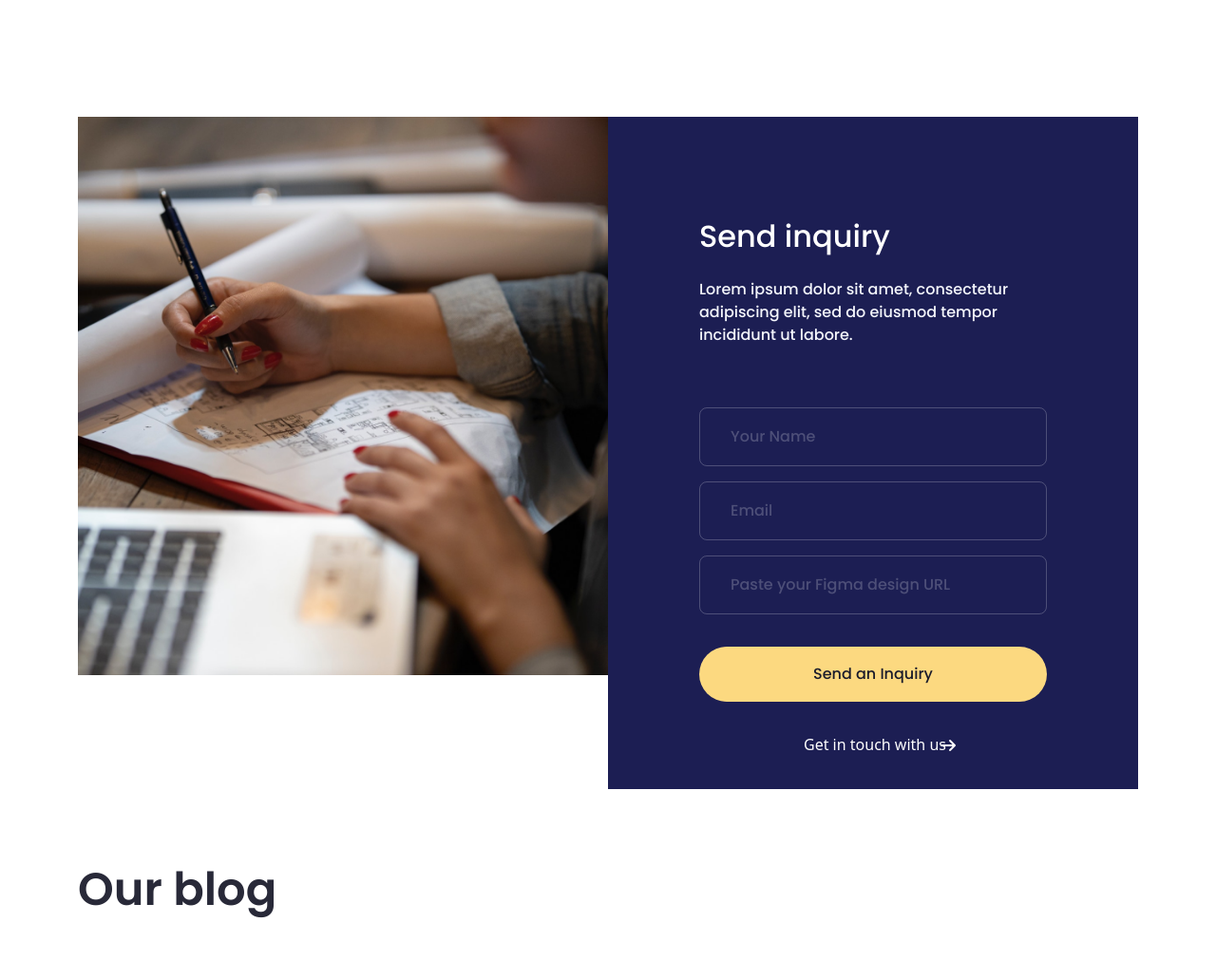
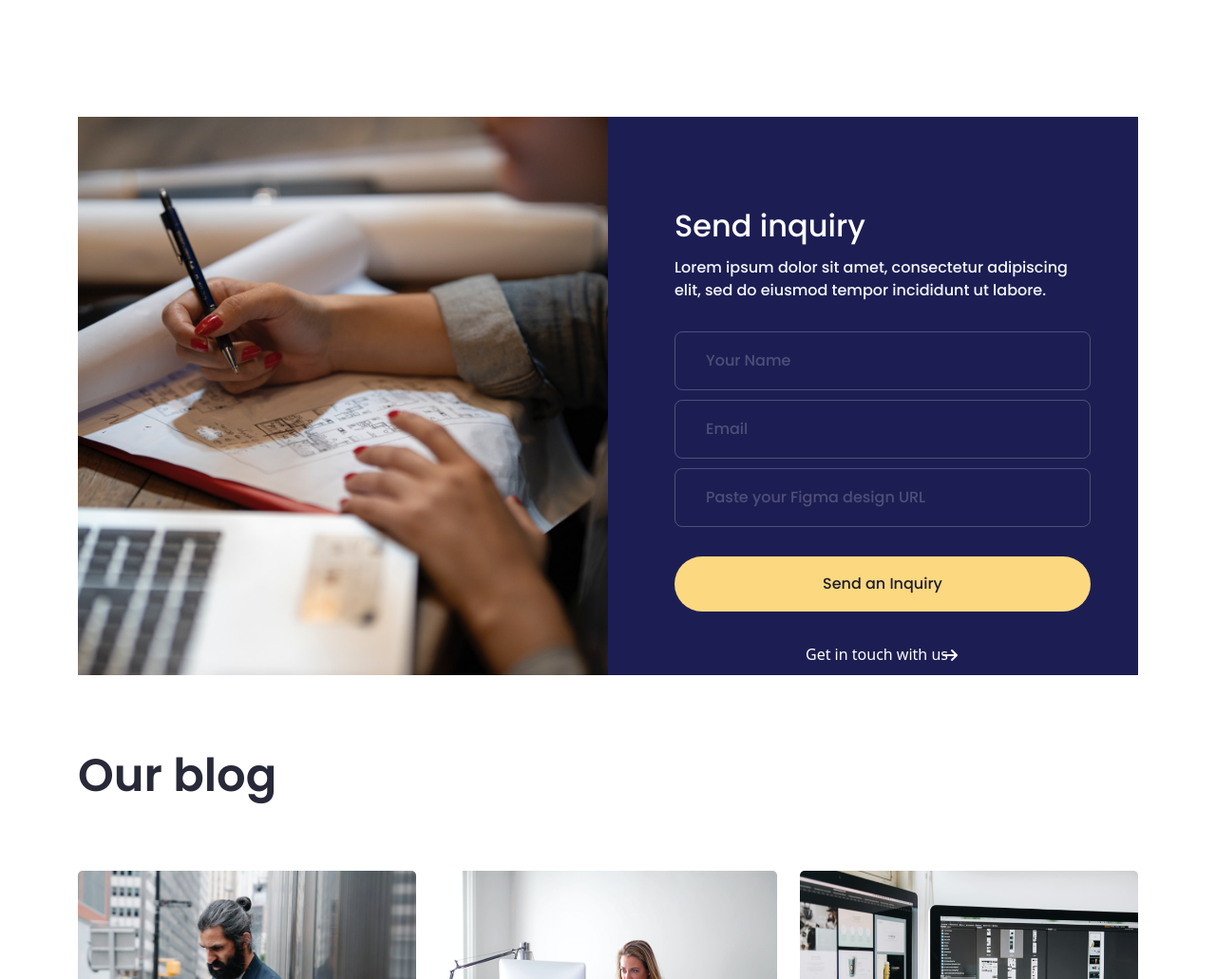
Before and after one commit to mdalifhasanredoy/finsweetproject, a plain HTML site: page index.html in a window 1280 px wide. Shown: the part 4760-5791 px from the top of the page at 95% size. Drawn offline with Linux system fonts and the light colour scheme.

Commit message:
add contact part

```diff
--- a/css/style.css
+++ b/css/style.css
@@ -592,9 +592,10 @@ ol {
 .contact-content {
     background: #1C1E53;
     width: 100%;
-  padding-top: 107px;
-  padding-left: 96px;
-  padding-right: 96px;
+    padding-top: 96px;
+    padding-left: 70px;
+    padding-right: 50px;
+    height: 588px;
 }
 
 .contact .row {
@@ -604,7 +605,7 @@ ol {
 .contact h4 {
     color: #fff;
     font-size: 32px;
-  font-weight:500;
+    font-weight: 500;
     font-family: "Poppins", sans-serif;
 
 }
@@ -612,22 +613,23 @@ ol {
 .contact p {
     color: #F4F6FC;
     font-size: 16px;
-  font-weight:500;
+    font-weight: 500;
     font-family: "Poppins", sans-serif;
-  padding-top: 17px;
-  padding-bottom: 40px;
+    padding-top: 5px;
+    padding-bottom: 10px;
+
 }
 
 .contact input {
     width: 100%;
-  margin: 8px 0px;
+    margin: 5px 0px;
     padding: 18px 32px;
     background: transparent;
     border: 1px solid rgba(255, 255, 255, 0.22);
     border-radius: 8px;
     color: #F4F6FC;
     font-size: 16px;
-  font-weight:500;
+    font-weight: 500;
     font-family: "Poppins", sans-serif;
 
 
@@ -636,7 +638,7 @@ ol {
 .contact input::placeholder {
     color: rgba(255, 255, 255, 0.22);
     font-size: 16px;
-  font-weight:500;
+    font-weight: 500;
     font-family: "Poppins", sans-serif;
 }
 
@@ -664,10 +666,10 @@ ol {
 
 .contact .common-button-ani {
     display: inline-block;
-    margin-left: 110px;
+    margin-left: 138px;
     margin-bottom: 35px;
     position: relative;
-    color:white;
+    color: white;
 
 }
 .contact .common-button-ani i {
```
Lines whose indentation alone changed are shown as unchanged.
